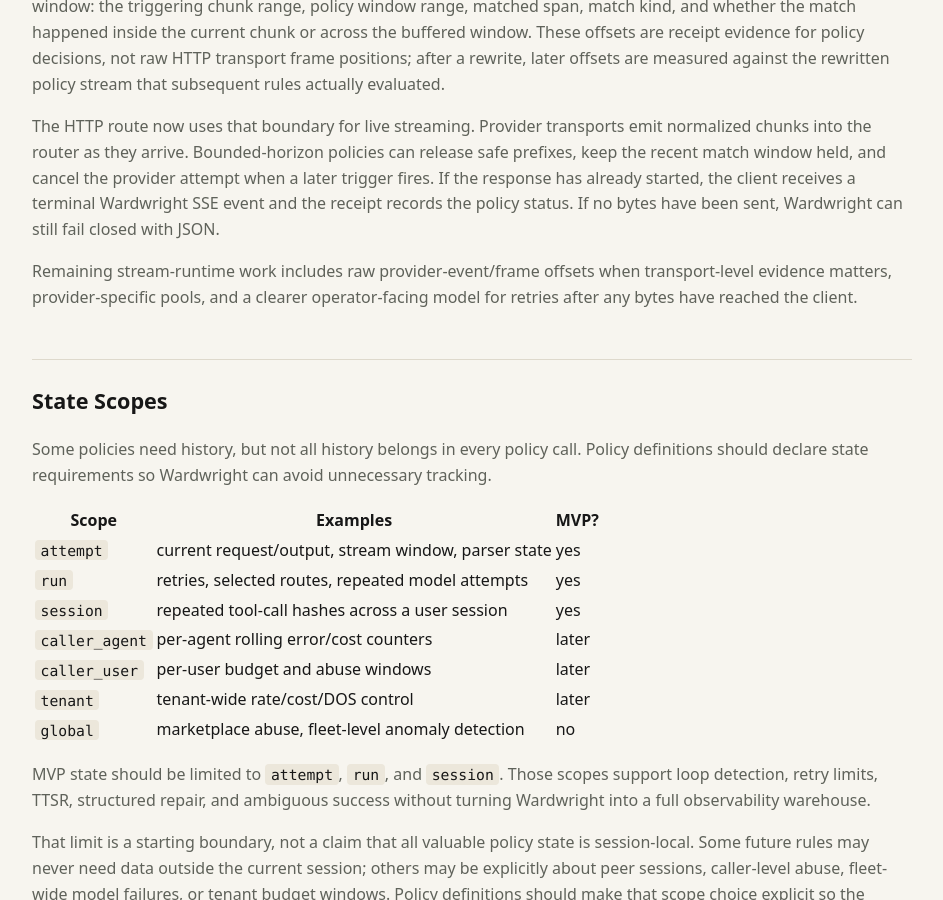
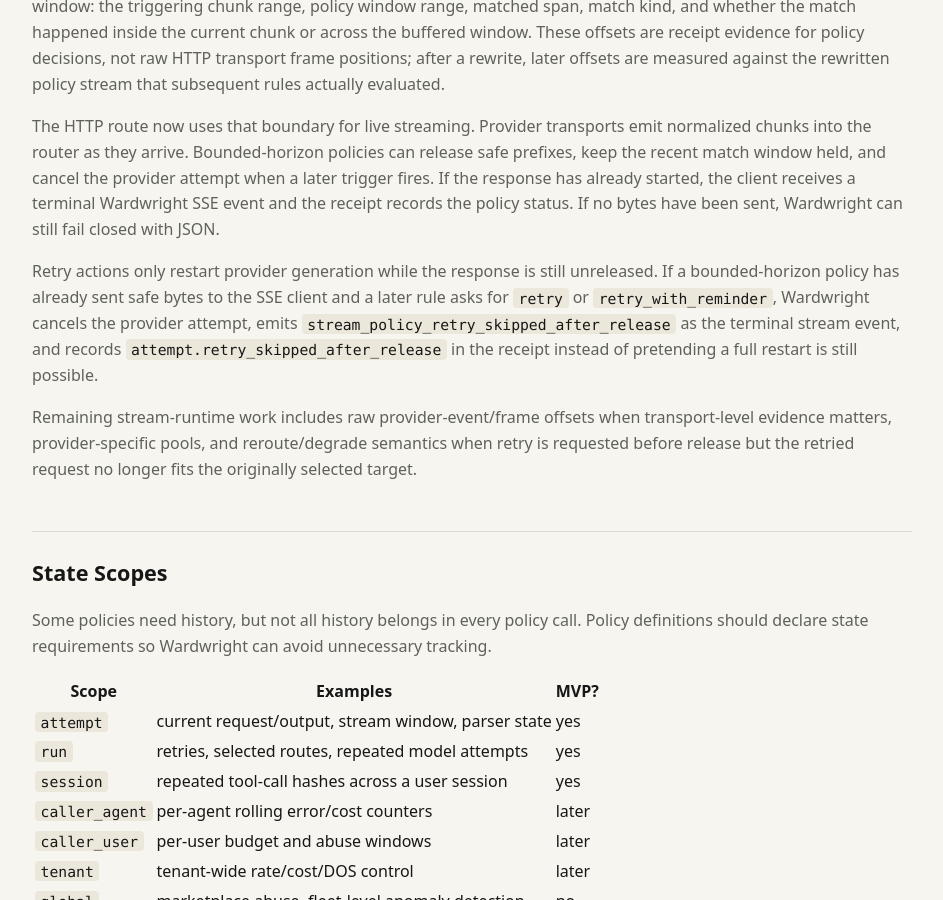
Before and after one commit to bglusman/ingary, a Jekyll site: the page built from docs/policy-engine.md, in a window 1280 px wide and 900 px high, scrolled down 5187 px. Shown: the whole window, without its empty margins (168-1111 px from the left). Built offline with Jekyll 4.4.1, drawn with Linux system fonts in a browser that asks for light colours.

Commit message:
Clarify stream retry after release

```diff
--- a/docs/policy-engine.md
+++ b/docs/policy-engine.md
@@ -248,9 +248,18 @@
 policy status. If no bytes have been sent, Wardwright can still fail closed with
 JSON.
 
+Retry actions only restart provider generation while the response is still
+unreleased. If a bounded-horizon policy has already sent safe bytes to the SSE
+client and a later rule asks for `retry` or `retry_with_reminder`, Wardwright
+cancels the provider attempt, emits `stream_policy_retry_skipped_after_release`
+as the terminal stream event, and records
+`attempt.retry_skipped_after_release` in the receipt instead of pretending a
+full restart is still possible.
+
 Remaining stream-runtime work includes raw provider-event/frame offsets when
-transport-level evidence matters, provider-specific pools, and a clearer
-operator-facing model for retries after any bytes have reached the client.
+transport-level evidence matters, provider-specific pools, and reroute/degrade
+semantics when retry is requested before release but the retried request no
+longer fits the originally selected target.
 
 ## State Scopes
 
```
Also changed, not shown: docs/architecture-review-tasks.md (+1 -1 lines), 2 other files.
